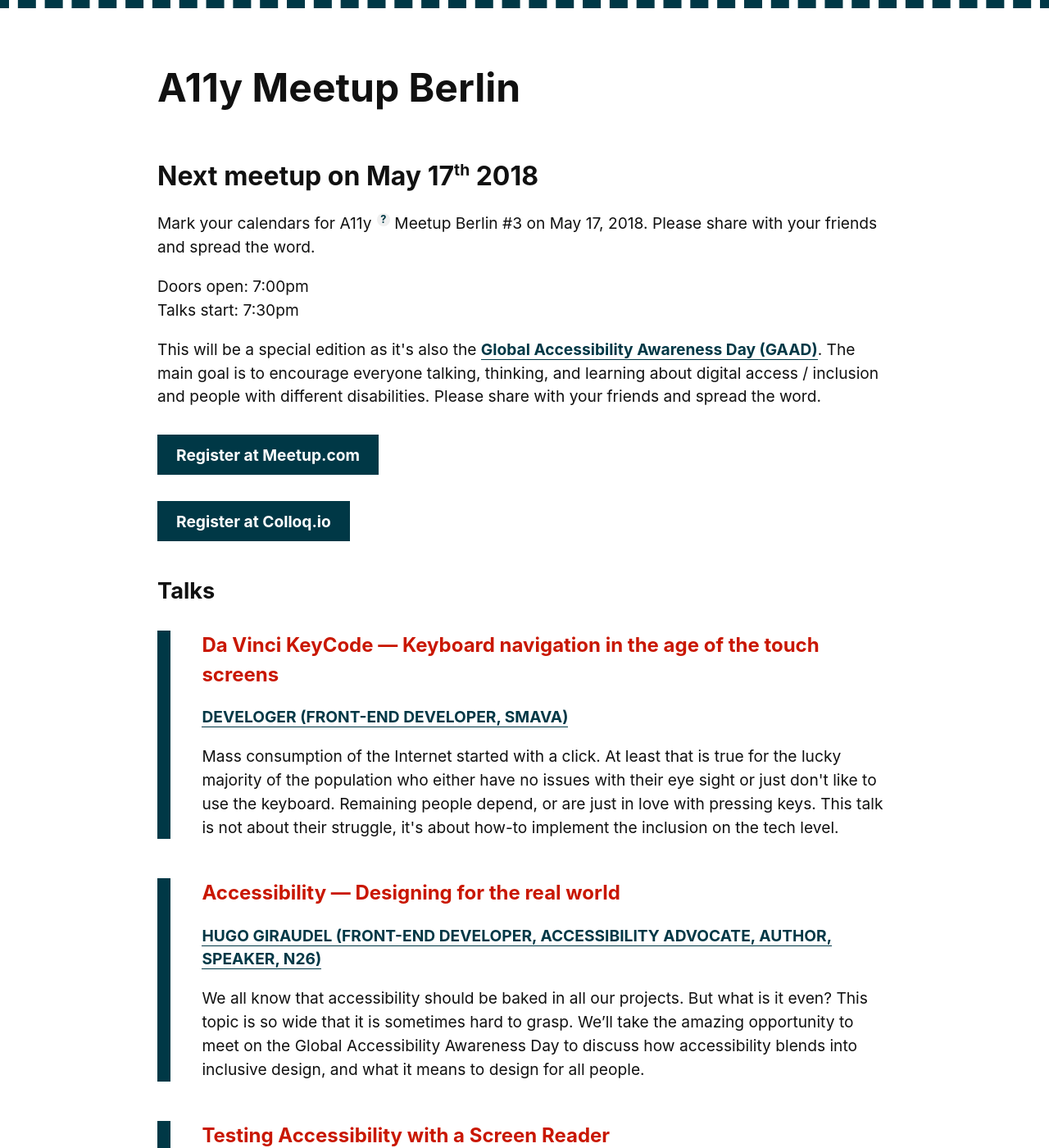
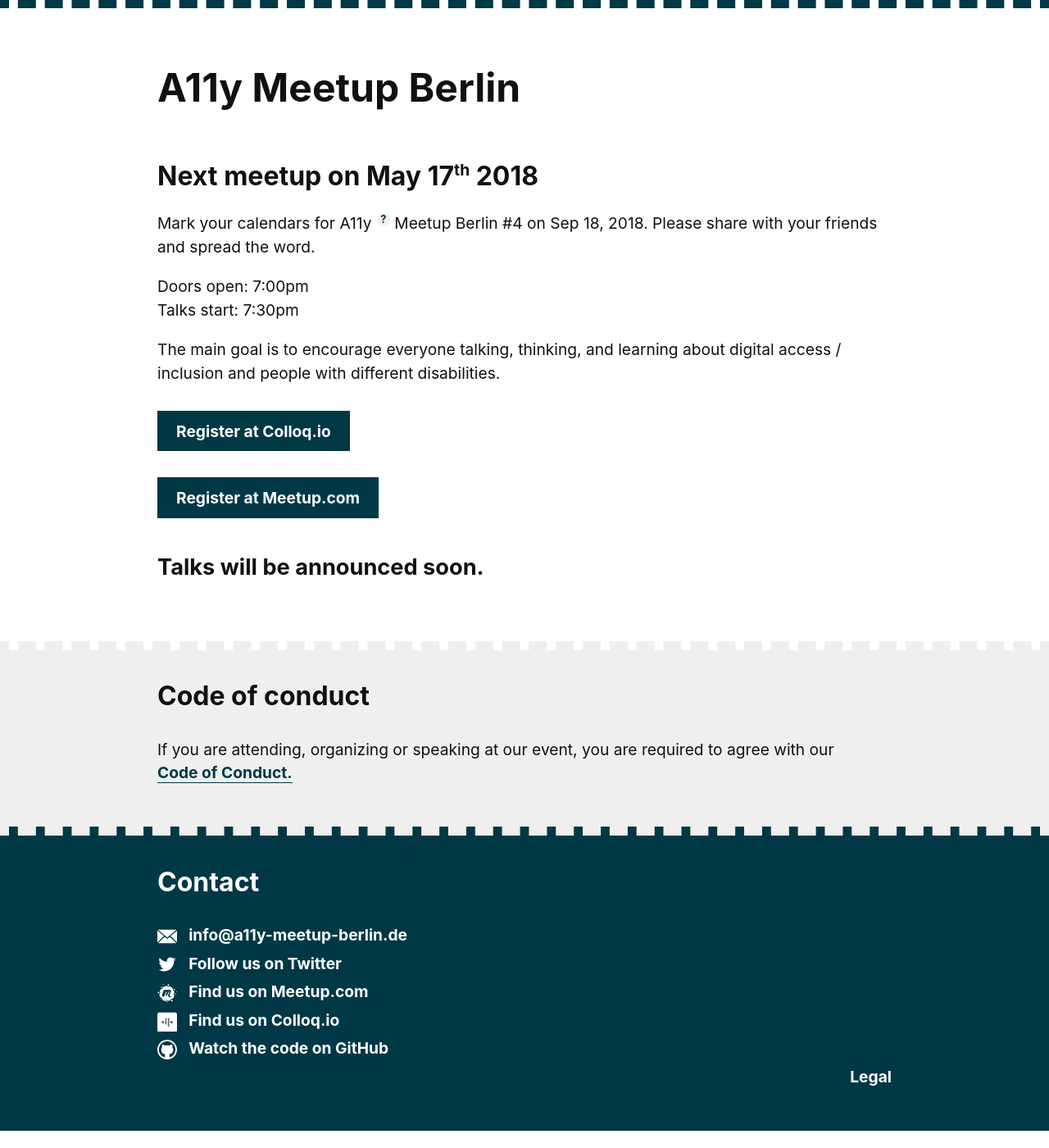
Before and after one commit to a11yberlin/a11y-meetup-berlin.de, a Jekyll site: the page built from index.html, in a window 1280 px wide and 1400 px high, scrolled down 241 px. Shown: the whole window at 82% size. Built offline with Jekyll 4.4.1, drawn with Linux system fonts in a browser that asks for light colours; after the commit the page ends 1620 px from its top, so only the background shows below that; some of the changed text lies outside the part shown.

Commit message:
add links for meetup 4, add udpate manifest icons

```diff
--- a/index.html
+++ b/index.html
@@ -5,22 +5,22 @@ layout: default
     <h2 class="event__title">Next meetup on <time datetime="2018-05-17">May 17<sup>th</sup> 2018</time></h2>
     <div class="event__description">
         <p>
-            Mark your calendars for <abbr title="Accessibility">A11y</abbr> Meetup Berlin #3 on May 17, 2018. Please share with your friends and spread the word.
+            Mark your calendars for <abbr title="Accessibility">A11y</abbr> Meetup Berlin #4 on Sep 18, 2018. Please share with your friends and spread the word.
         </p>
         <p>
             Doors open: 7:00pm<br>
             Talks start: 7:30pm
         </p>
-        <p>This will be a special edition as it's also the <a href="http://globalaccessibilityawarenessday.org/" title="Find more information about Global Awareness Accessibility Day">Global Accessibility Awareness Day (GAAD)</a>. The main goal is to encourage everyone talking, thinking, and learning about digital access / inclusion and people with different disabilities. Please share with your friends and spread the word.</p>
+        <p>The main goal is to encourage everyone talking, thinking, and learning about digital access / inclusion and people with different disabilities.</p>
     </div>
     <div class="event__link">
-        <a class="button button--green" href="https://www.meetup.com/de-DE/A11y-Meetup-Berlin/events/248802820/" title="If you want to attend the meetup, please let us know at meetup.com">Register at Meetup.com</a>
+        <a class="button button--green" href="https://colloq.io/events/a11y-meetup-berlin/2018/berlin/4" title="Find more information about our upcoming event at colloq.io">Register at Colloq.io</a>
     </div>
     <div class="event__link">
-        <a class="button button--green" href="https://colloq.io/events/a11y-meetup-berlin/2018/berlin/3" title="Find more information about our upcoming event at colloq.io">Register at Colloq.io</a>
+        <a class="button button--green" href="https://www.meetup.com/A11y-Meetup-Berlin/events/251177628/" title="If you want to attend the meetup, please let us know at meetup.com">Register at Meetup.com</a>
     </div>
-    <h3>Talks</h3>
-    <div>
+    <h3>Talks will be announced soon.</h3>
+    <!-- <div>
         {% include teaser.html
             headline="Da Vinci KeyCode — Keyboard navigation in the age of the touch screens"
             subline="Develoger (Front-end Developer, Smava)"
@@ -38,5 +38,5 @@ layout: default
             subline="Sergei Kriger (Front-end developer, SinnerSchrader)"
             text="In this presentation you will figure out best practices of navigating web pages with a screen reader, learn how to use those practices for accessibility testing on both Mac OS and Windows and understand how to avoid the most common pitfalls when getting started using a screen reader."
         %}
-    </div>
+    </div> -->
 </section>
```
Also changed, not shown: images/logo-150px.png (added), images/logo-200px.png (added), images/logo-300px.png (added), images/logo-500px.png (added), images/logo-600px.png (added), 1 other file.
